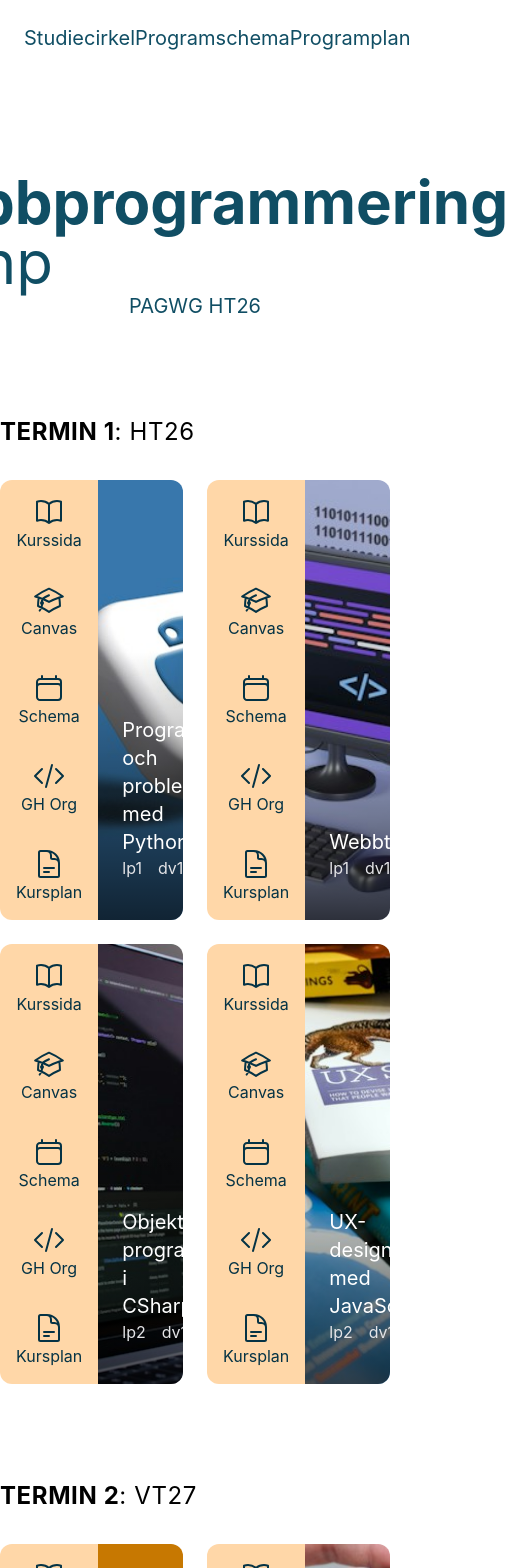
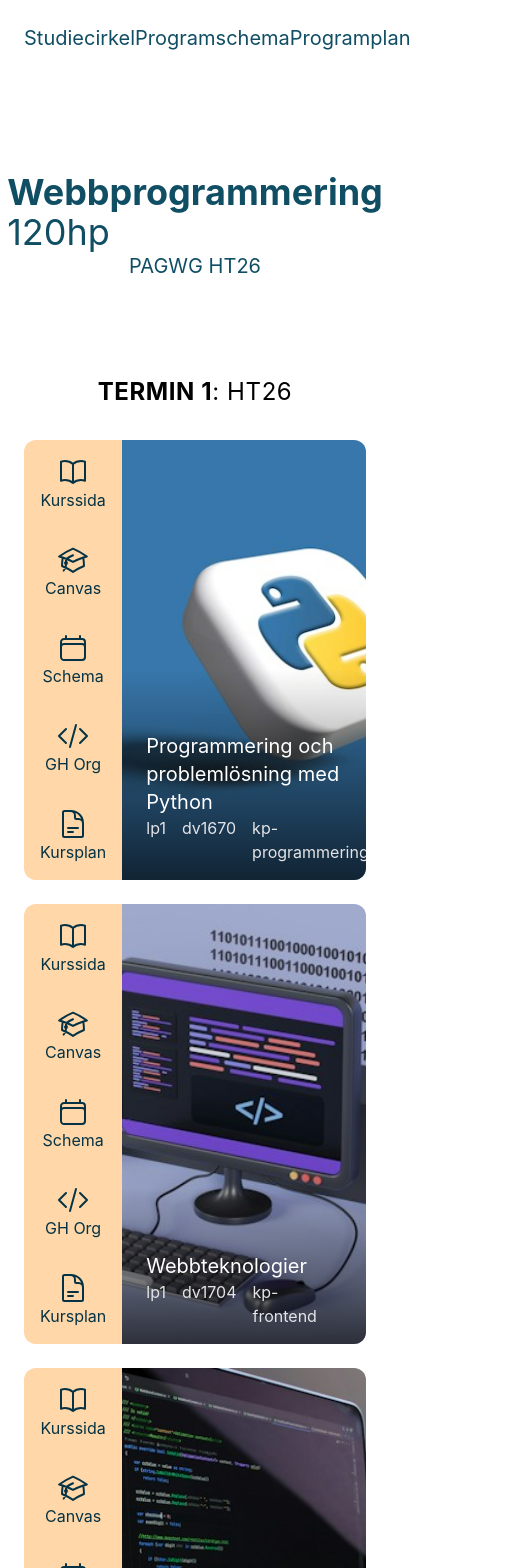
Before and after one commit to Webbiga-Studiecirkeln/PAGWG, a React (Vite) app: page / in a window 390 px wide. Shown: the top 1568 px of the page, 508 px wide, since content can reach past the window. Built offline with nearby package versions, Linux system fonts and the light colour scheme.

Commit message:
Improve support for smaller screens

```diff
--- a/src/App.jsx
+++ b/src/App.jsx
@@ -7,9 +7,9 @@ function App() {
     <div>
       <Navbar />
 
-      <main className="mt-24">
+      <main className="mt-24 mx-6 xl:mx-0">
         <section className="max-w-7xl mx-auto flex flex-col items-center">
-          <h1 className="text-cyan-900 font-bold text-6xl">Webbprogrammering <span className="font-normal">120hp</span></h1>
+          <h1 className="text-cyan-900 font-bold text-4xl lg:text-6xl">Webbprogrammering <span className="font-normal">120hp</span></h1>
           <p className="text-xl text-cyan-900">PAGWG HT26</p>
         </section>
 
@@ -18,12 +18,12 @@ function App() {
             className="mx-auto mt-24 max-w-7xl"
             key={semesterName}
           >
-            <h2 className="text-2xl font-bold tracking-wide uppercase">
+            <h2 className="text-2xl font-bold tracking-wide uppercase text-center">
               Termin {semesterIndex + 1}
               <span className="font-normal">: {semesterName.toUpperCase()}</span>
             </h2>
 
-            <div className="my-8 grid grid-cols-2 gap-6">
+            <div className="my-8 grid grid-cols-1 lg:grid-cols-2 gap-6">
               {courses.map((course) => (
                 <Card data={course} key={course.badges[1]} />
               ))}
```
